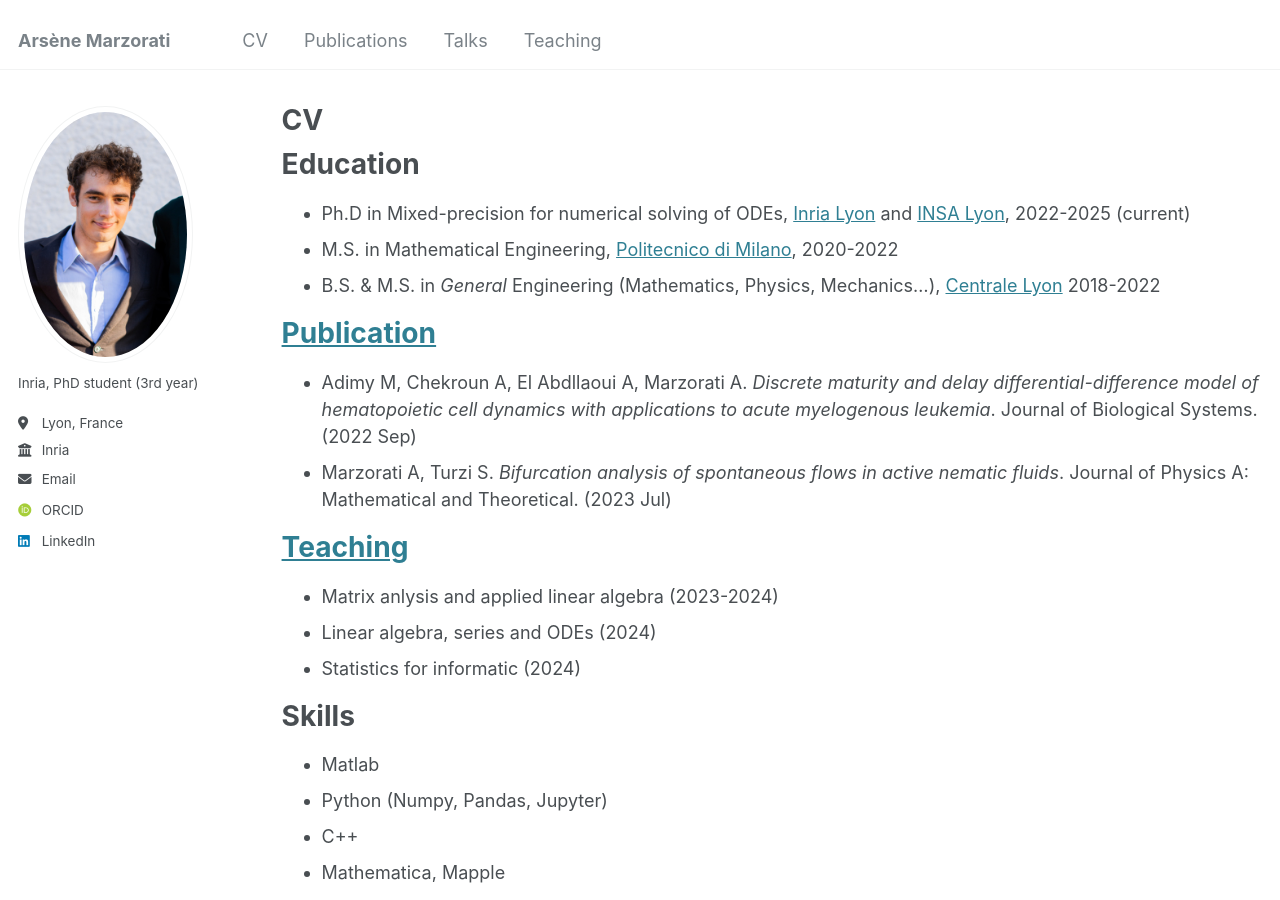
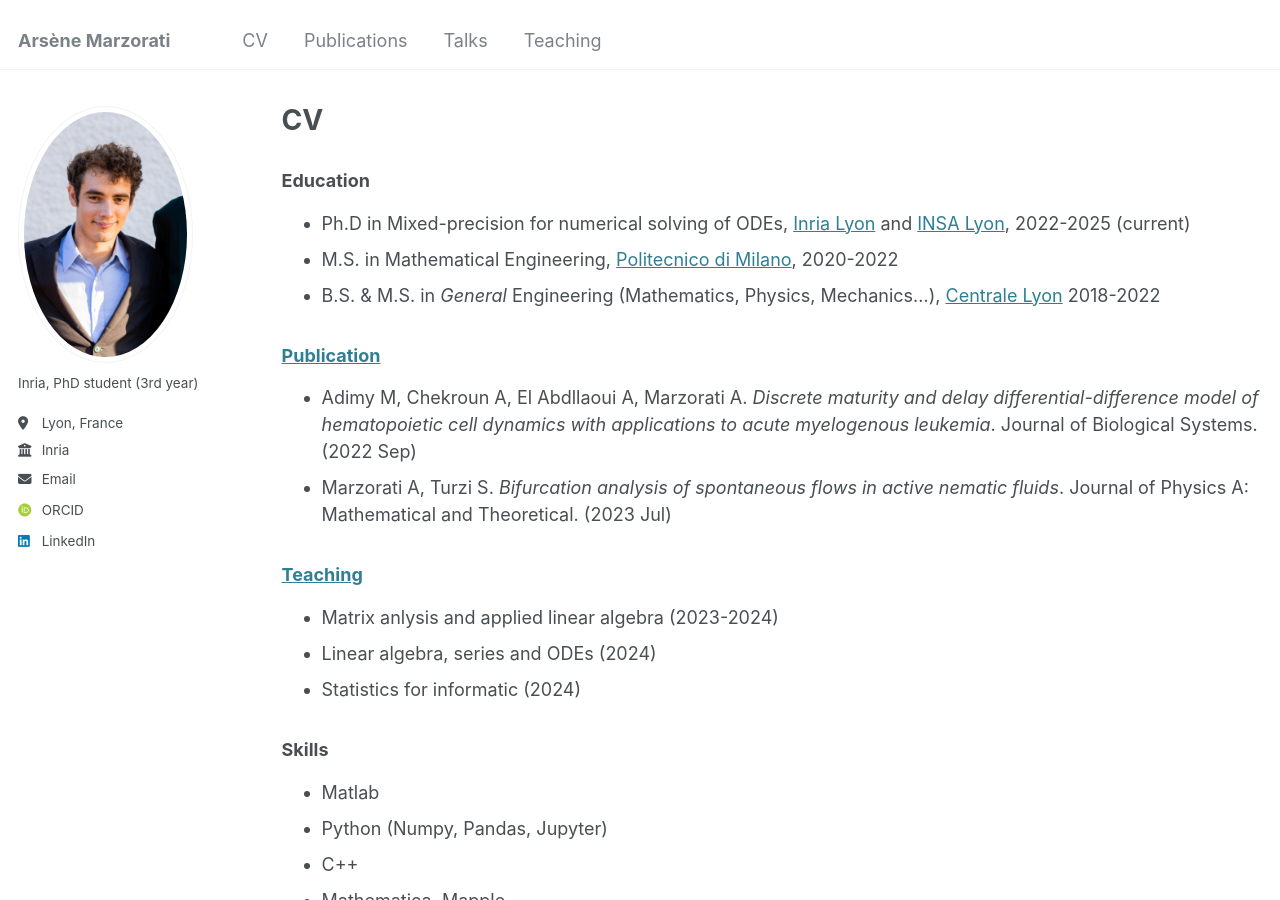
Before and after one commit to arsenemarzorati/arsenemarzorati.github.io, a Jekyll site: the page built from _pages/cv.md, in a window 1280 px wide and 900 px high. Built offline with Jekyll 4.4.1, drawn with Linux system fonts in a browser that asks for light colours; some web fonts are replaced.

Commit message:
'New format for CV'

```diff
--- a/_pages/cv.md
+++ b/_pages/cv.md
@@ -9,37 +9,37 @@ redirect_from:
 
 {% include base_path %}
 
-Education
-======
+### Education
+
 * Ph.D in Mixed-precision for numerical solving of ODEs, [Inria Lyon](https://www.inria.fr/fr/centre-inria-de-lyon) and [INSA Lyon](https://www.insa-lyon.fr/), 2022-2025 (current)
 * M.S. in Mathematical Engineering, [Politecnico di Milano](https://www.polimi.it/en/), 2020-2022
 * B.S. & M.S. in *General* Engineering (Mathematics, Physics, Mechanics...), [Centrale Lyon](https://www.ec-lyon.fr/en) 2018-2022
 
-[Publication]({{ '/publication/' | relative_url }})
-======
+### [Publication]({{ '/publication/' | relative_url }})
+
 * Adimy M, Chekroun A, El Abdllaoui A, Marzorati A. *Discrete maturity and delay differential-difference model of hematopoietic cell dynamics with applications to acute myelogenous leukemia*. Journal of Biological Systems. (2022 Sep)
 * Marzorati A, Turzi S. *Bifurcation analysis of spontaneous flows in active nematic fluids*. Journal of Physics A: Mathematical and Theoretical. (2023 Jul)
 
 
-[Teaching]({{ '/teaching/' | relative_url }})
-======
+### [Teaching]({{ '/teaching/' | relative_url }})
+
 * Matrix anlysis and applied linear algebra (2023-2024)
 * Linear algebra, series and ODEs (2024)
 * Statistics for informatic (2024)
 
-Skills
-======
+### Skills
+
 * Matlab
 * Python (Numpy, Pandas, Jupyter)
 * C++
 * Mathematica, Mapple
 
-Language
-======
+### Language
+
 * French (native)
 * English (B2/C1)
 * Italian (A2)
 
-Service
-======
+### Service
+
 * Treasurer of AGOS Lyon, association for Inria worker social support.
```
